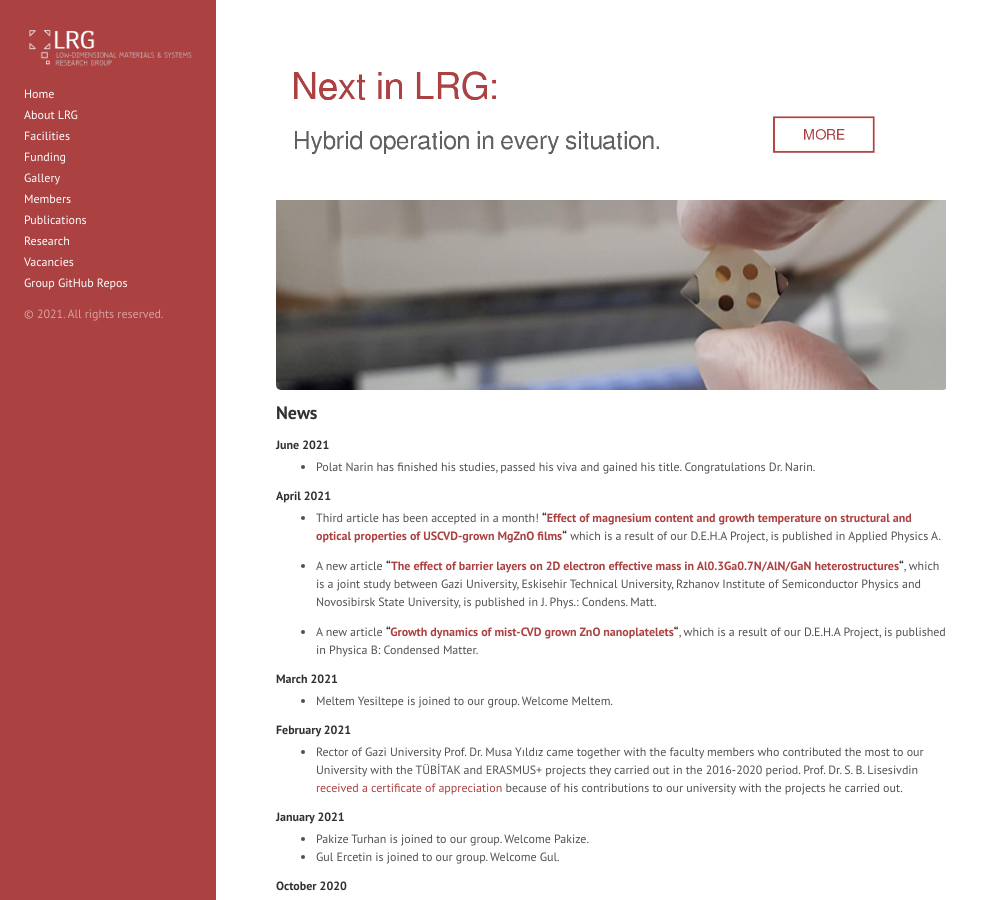
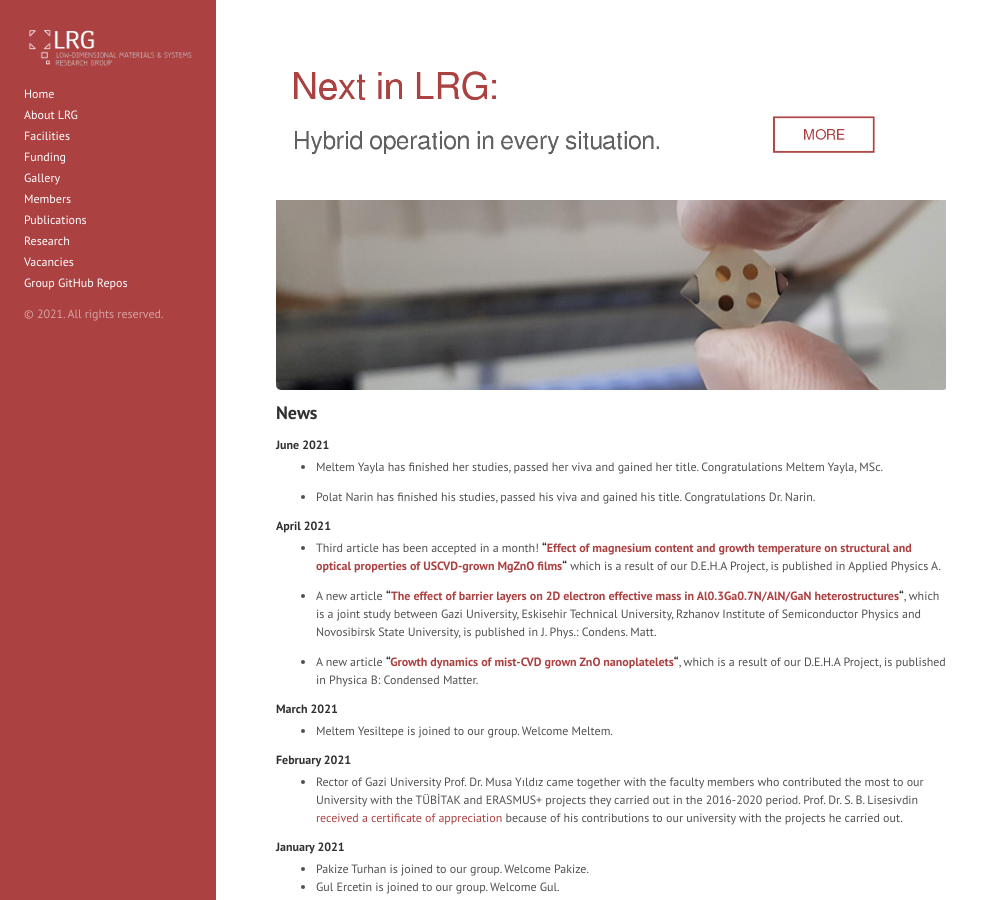
Before and after one commit to lrgresearch/oldwebsite, a Jekyll site: the page built from index.md, in a window 1280 px wide and 900 px high. Shown: the whole window, without its empty margins (0-985 px from the left). Built offline with Jekyll 4.4.1, drawn with Linux system fonts in a browser that asks for light colours; the list of posts is cut into pages by our own code.

Commit message:
Update index.md

```diff
--- a/index.md
+++ b/index.md
@@ -6,6 +6,8 @@ layout: page
 ## News
 
 #### June 2021
+
+* Meltem Yayla has finished her studies, passed her viva and gained her title. Congratulations Meltem Yayla, MSc.
 
 * Polat Narin has finished his studies, passed his viva and gained his title. Congratulations Dr. Narin.
 
```
